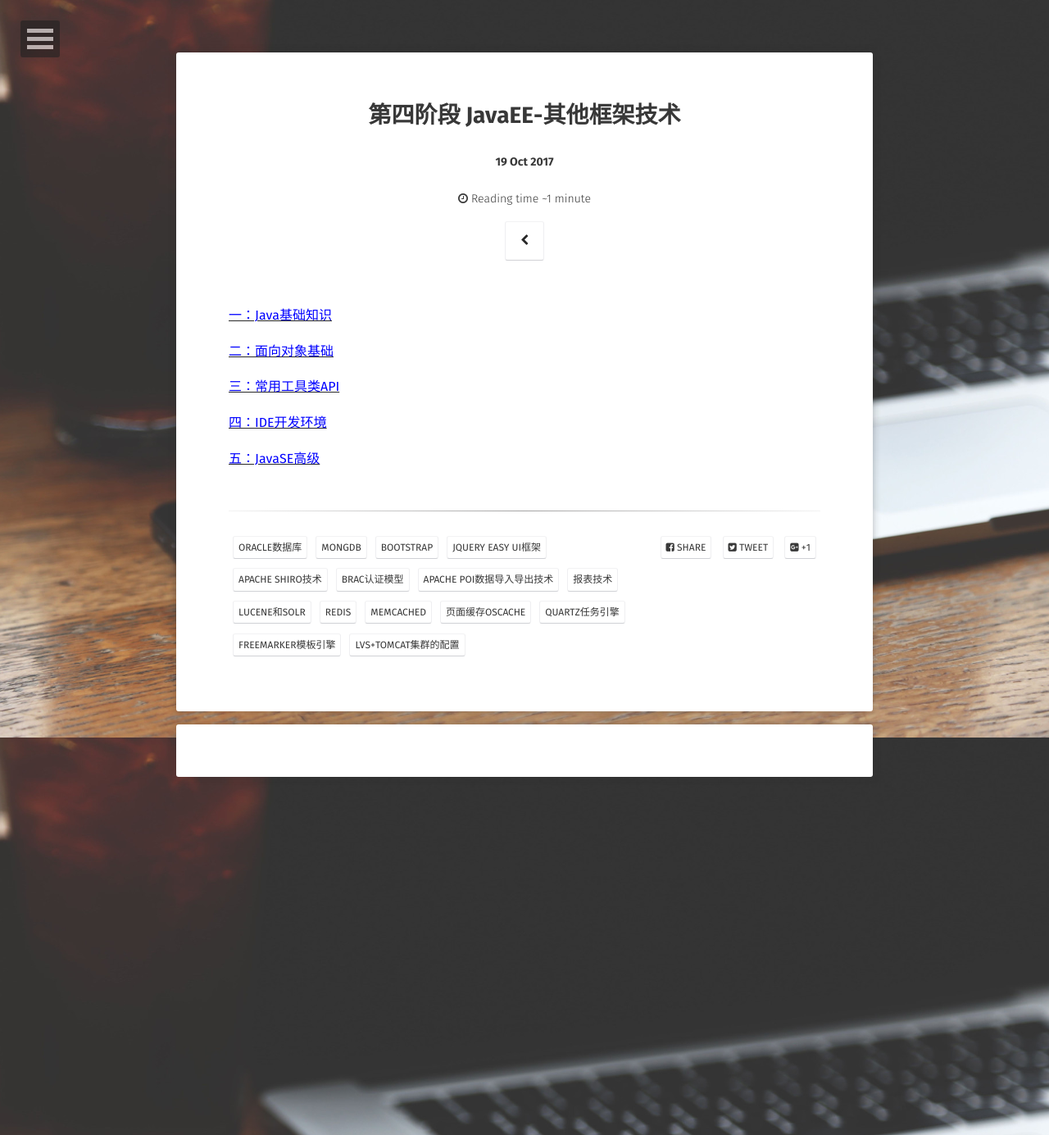
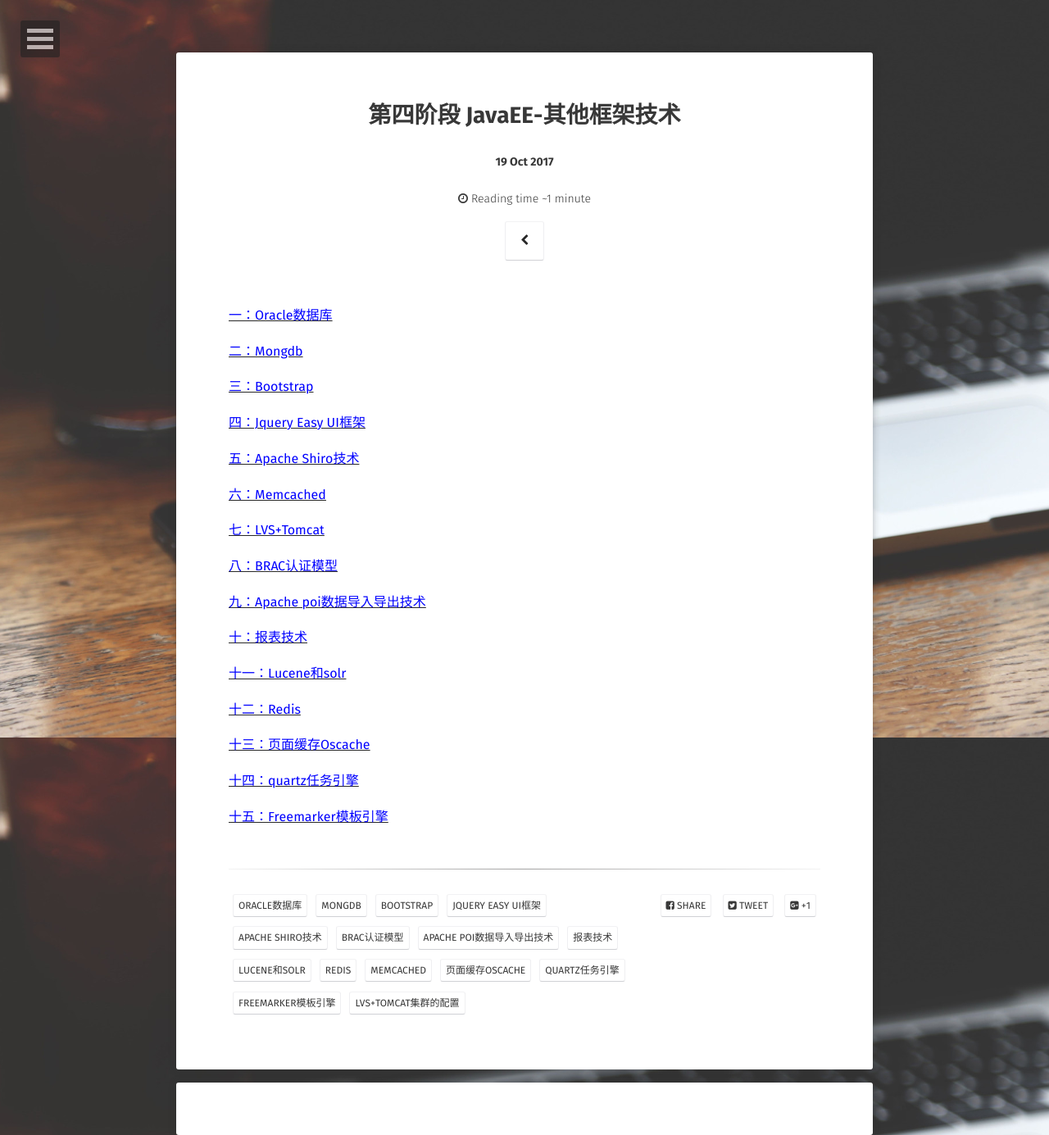
Before and after one commit to jackieliutao/javaStudyRoute, a Jekyll site: the page built from _posts/2017-10-19-第四阶段 JavaEE-其他框架技术.md, in a window 1280 px wide. Shown: the whole page at 82% size. Built offline with Jekyll 4.4.1, drawn with Linux system fonts in a browser that asks for light colours; some web fonts are replaced; comment, search, counter and statistics services are not loaded.

Commit message:
添加框架内容

```diff
--- a/_posts/2017-10-19-第四阶段 JavaEE-其他框架技术.md
+++ b/_posts/2017-10-19-第四阶段 JavaEE-其他框架技术.md
@@ -22,12 +22,32 @@ tag:
 comments: true
 ---
 
-[<font color="blue" size="3">一：Java基础知识</font>](https://jackieliutao.github.io/javaStudyRoute/pages/第四阶段/Oracle数据库/)
+[<font color="blue" size="3">一：Oracle数据库</font>](https://jackieliutao.github.io/javaStudyRoute/pages/第四阶段/Oracle数据库/)
 
-[<font color="blue" size="3">二：面向对象基础</font>](https://jackieliutao.github.io/javaStudyRoute/pages/第四阶段/Mongdb/)
+[<font color="blue" size="3">二：Mongdb</font>](https://jackieliutao.github.io/javaStudyRoute/pages/第四阶段/Mongdb/)
 
-[<font color="blue" size="3">三：常用工具类API</font>](https://jackieliutao.github.io/javaStudyRoute/pages/第四阶段/Bootstrap/)
+[<font color="blue" size="3">三：Bootstrap</font>](https://jackieliutao.github.io/javaStudyRoute/pages/第四阶段/Bootstrap/)
 
-[<font color="blue" size="3">四：IDE开发环境</font>](https://jackieliutao.github.io/javaStudyRoute/pages/第四阶段/Jquery Easy UI框架/)
+[<font color="blue" size="3">四：Jquery Easy UI框架</font>](https://jackieliutao.github.io/javaStudyRoute/pages/第四阶段/Jquery Easy UI框架/)
 
-[<font color="blue" size="3">五：JavaSE高级</font>](https://jackieliutao.github.io/javaStudyRoute/pages/第四阶段/Apache Shiro技术/)
+[<font color="blue" size="3">五：Apache Shiro技术</font>](https://jackieliutao.github.io/javaStudyRoute/pages/第四阶段/Apache Shiro技术/)
+
+[<font color="blue" size="3">六：Memcached</font>](https://jackieliutao.github.io/javaStudyRoute/pages/第四阶段/Apache Shiro技术Memcached/)
+
+[<font color="blue" size="3">七：LVS+Tomcat</font>](https://jackieliutao.github.io/javaStudyRoute/pages/第四阶段/LVS+Tomcat/)
+
+[<font color="blue" size="3">八：BRAC认证模型</font>](https://jackieliutao.github.io/javaStudyRoute/pages/第四阶段/BRAC认证模型/)
+
+[<font color="blue" size="3">九：Apache poi数据导入导出技术</font>](https://jackieliutao.github.io/javaStudyRoute/pages/第四阶段/Apache poi数据导入导出技术/)
+
+[<font color="blue" size="3">十：报表技术</font>](https://jackieliutao.github.io/javaStudyRoute/pages/第四阶段/报表技术/)
+
+[<font color="blue" size="3">十一：Lucene和solr</font>](https://jackieliutao.github.io/javaStudyRoute/pages/第四阶段/Lucene和solr/)
+
+[<font color="blue" size="3">十二：Redis</font>](https://jackieliutao.github.io/javaStudyRoute/pages/第四阶段/Redis/)
+
+[<font color="blue" size="3">十三：页面缓存Oscache</font>](https://jackieliutao.github.io/javaStudyRoute/pages/第四阶段/页面缓存Oscache/)
+
+[<font color="blue" size="3">十四：quartz任务引擎</font>](https://jackieliutao.github.io/javaStudyRoute/pages/第四阶段/Quartz/)
+
+[<font color="blue" size="3">十五：Freemarker模板引擎</font>](https://jackieliutao.github.io/javaStudyRoute/pages/第四阶段/Freemarker/)
```
Also changed, not shown: _posts/2017-10-19-第三阶段 JavaEE-主流框架.md (+9 -5 lines).
